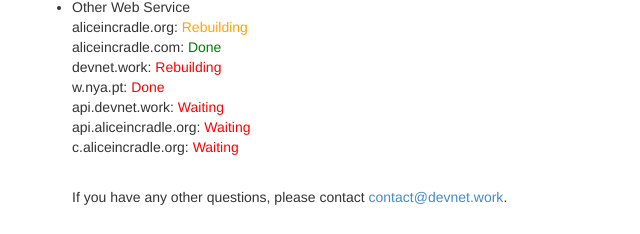
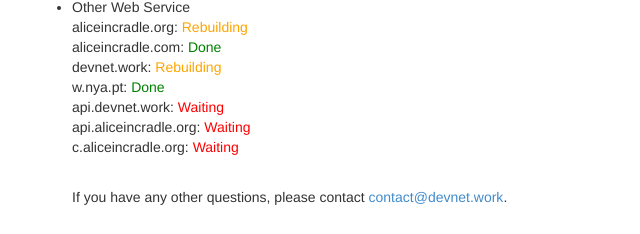
Before and after one commit to Cicini/devnet.work, a plain HTML site: page index.html in a window 1280 px wide. Shown: the part 605-839 px from the top of the page, 38-678 px from the left. Drawn offline with Linux system fonts and the light colour scheme.

Commit message:
Update index.html

```diff
--- a/index.html
+++ b/index.html
@@ -29,8 +29,8 @@ Media Utility Assistant: <font color=green>Done</font><br>
 Other Web Service<br>
 aliceincradle.org: <font color=orange>Rebuilding</font><br>
 aliceincradle.com: <font color=green>Done</font><br>
-devnet.work: <font color=red>Rebuilding</font><br>
-w.nya.pt: <font color=red>Done</font><br>
+devnet.work: <font color=orange>Rebuilding</font><br>
+w.nya.pt: <font color=green>Done</font><br>
 api.devnet.work: <font color=red>Waiting</font><br>
 api.aliceincradle.org: <font color=red>Waiting</font><br>
 c.aliceincradle.org: <font color=red>Waiting</font><br>
```
